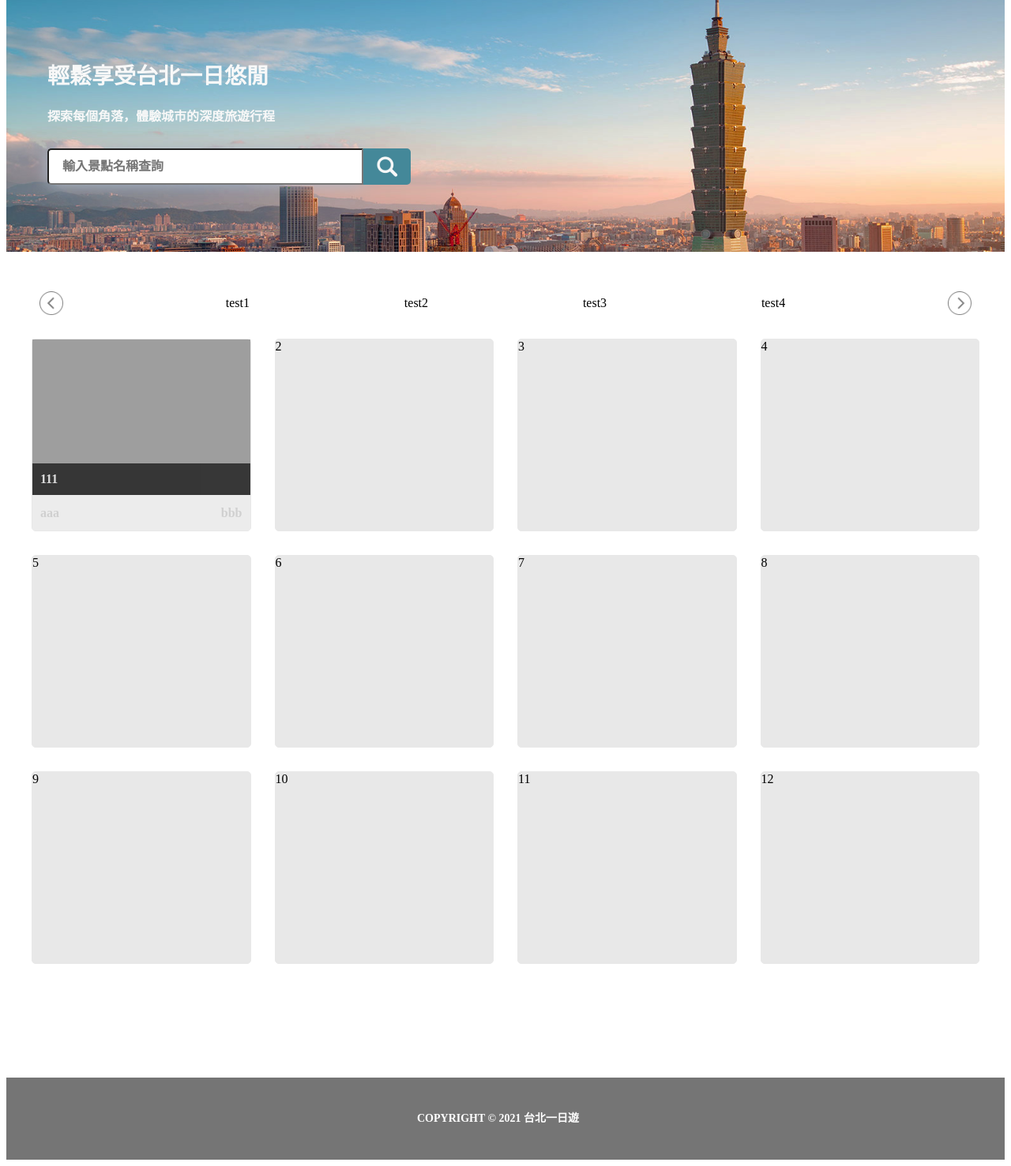
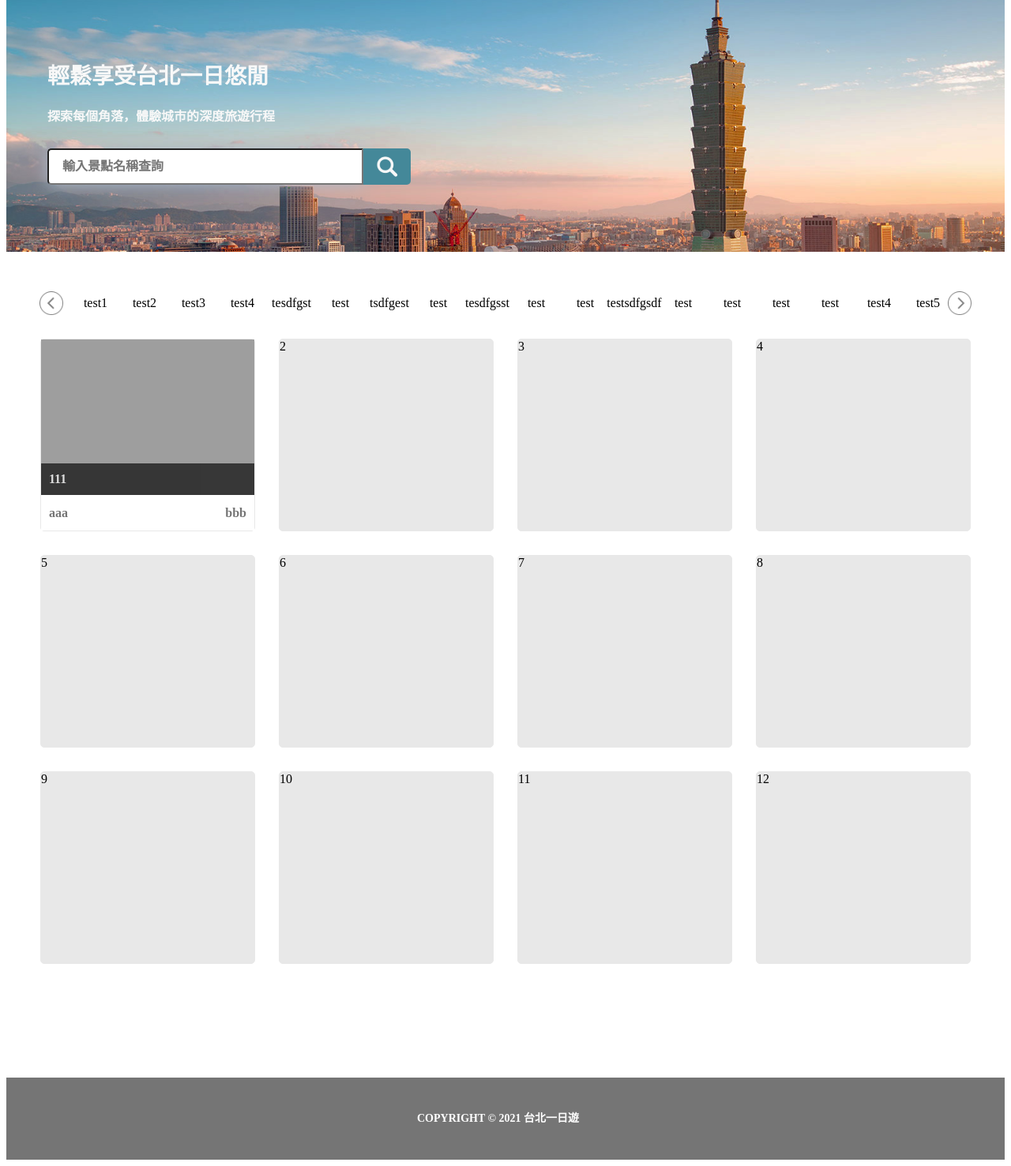
Before and after one commit to c20kyo1827/Taipei-one-day-tour, a Flask app: template templates/index.html in a window 1280 px wide. Shown: the part 63-1540 px from the top of the page at 79% size. Run offline with Flask 3, Linux system fonts and the light colour scheme; the template is opened without the code that fills it, so the values that code supplies are empty; grey boxes are pictures that could not be loaded.

Commit message:
basic layout index.html

```diff
--- a/static/css/index.css
+++ b/static/css/index.css
@@ -187,15 +187,15 @@
     justify-content: space-between
 }
 
-.main__mrt-list-bar__left-button{
+.main__mrt-left-button{
     background-image: url("../figure/arrow\ left.png");
 }
 
-.main__mrt-list-bar__right-button{
+.main__mrt-right-button{
     background-image: url("../figure/arrow\ right.png");
 }
 
-.main__mrt-list-bar__button-setting{
+.main__mrt-button-setting{
     width: 50px;
     height: 50px;
 
@@ -207,10 +207,26 @@
     background-size: 30px 30px;
 }
 
-.main__mrt-list-bar__main-content{
+.main__mrt-board{
+    width: 1100px;
+
+    display : flex;
+    align-items: center;
+    justify-content: space-between;
+    overflow-x: hidden;
+    position: relative;
+    /* overflow-y: hidden; */
+}
+
+.main__mrt-element{
+    min-width: 62px;
+    height: 24px;
+    box-sizing: border-box;
+    padding: 4px;
+
     display: flex;
     align-items: center;
-    justify-content: space-between
+    justify-content: center;
 }
 
 /* attraction */
@@ -272,7 +288,6 @@
     box-sizing: border-box;
     padding: 10px;
 
-    opacity: 0.2;
     background-color: #FFFFFF;
 
     font-weight: 700;
@@ -326,6 +341,8 @@
         width: 1200px;
     }
     .main__attraction-element{
+        min-width: 270px;
+        max-width: 270px;
         width: 270px;
         height: 242px;
     }
@@ -345,6 +362,8 @@
         width: 100%;
     }
     .main__attraction-element{
+        min-width: 270px;
+        max-width: 270px;
         width: 270px;
         height: 242px;
     }
@@ -364,6 +383,8 @@
         width: 100%;
     }
     .main__attraction-element{
+        min-width: 322px;
+        max-width: 322px;
         width: 322px;
         height: 280px;
     }
--- a/templates/index.html
+++ b/templates/index.html
@@ -18,7 +18,6 @@
         </nav>
     </header>
     <div class="hero-image">
-        <!-- TODO : Check the media@360 -->
         <div class="hero-image__slogan">
             <div class="hero-image__slogan-content">
                 <div class="hero-image__slogan-text">
@@ -34,12 +33,30 @@
     </div>
     <main class="main">
         <div class="main__mrt-list-bar">
-            <button type="submit" class="main__mrt-list-bar__left-button main__mrt-list-bar__button-setting"></button>
-            <div>test1</div>
-            <div>test2</div>
-            <div>test3</div>
-            <div>test4</div>
-            <button type="submit" class="main__mrt-list-bar__right-button main__mrt-list-bar__button-setting"></button>
+            <button type="submit" class="main__mrt-left-button main__mrt-button-setting"></button>
+            <div class="main__mrt-board">
+                <div class="main__mrt-element">test1</div>
+                <div class="main__mrt-element">test2</div>
+                <div class="main__mrt-element">test3</div>
+                <div class="main__mrt-element">test4</div>
+                <div class="main__mrt-element">tesdfgst</div>
+                <div class="main__mrt-element">test</div>
+                <div class="main__mrt-element">tsdfgest</div>
+                <div class="main__mrt-element">test</div>
+                <div class="main__mrt-element">tesdfgsst</div>
+                <div class="main__mrt-element">test</div>
+                <div class="main__mrt-element">test</div>
+                <div class="main__mrt-element">testsdfgsdf</div>
+                <div class="main__mrt-element">test</div>
+                <div class="main__mrt-element">test</div>
+                <div class="main__mrt-element">test</div>
+                <div class="main__mrt-element">test</div>
+                <div class="main__mrt-element">test4</div>
+                <div class="main__mrt-element">test5</div>
+                <div class="main__mrt-element">test6</div>
+                <div class="main__mrt-element">test7</div>
+            </div>
+            <button type="submit" class="main__mrt-right-button main__mrt-button-setting"></button>
         </div>
         <div class="main__attraction-board">
             <div class="main__attraction-element">
```
Also changed, not shown: static/js/index.js (+33 -0 lines).
